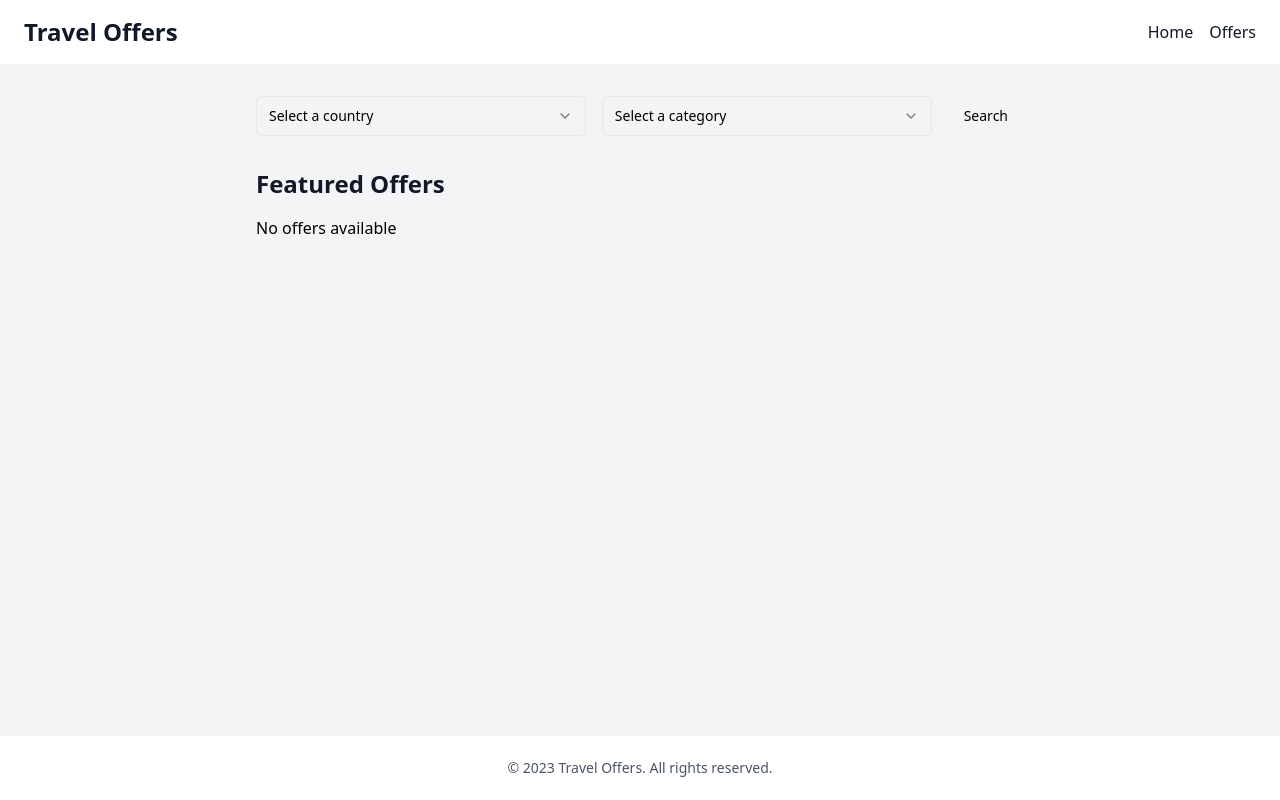
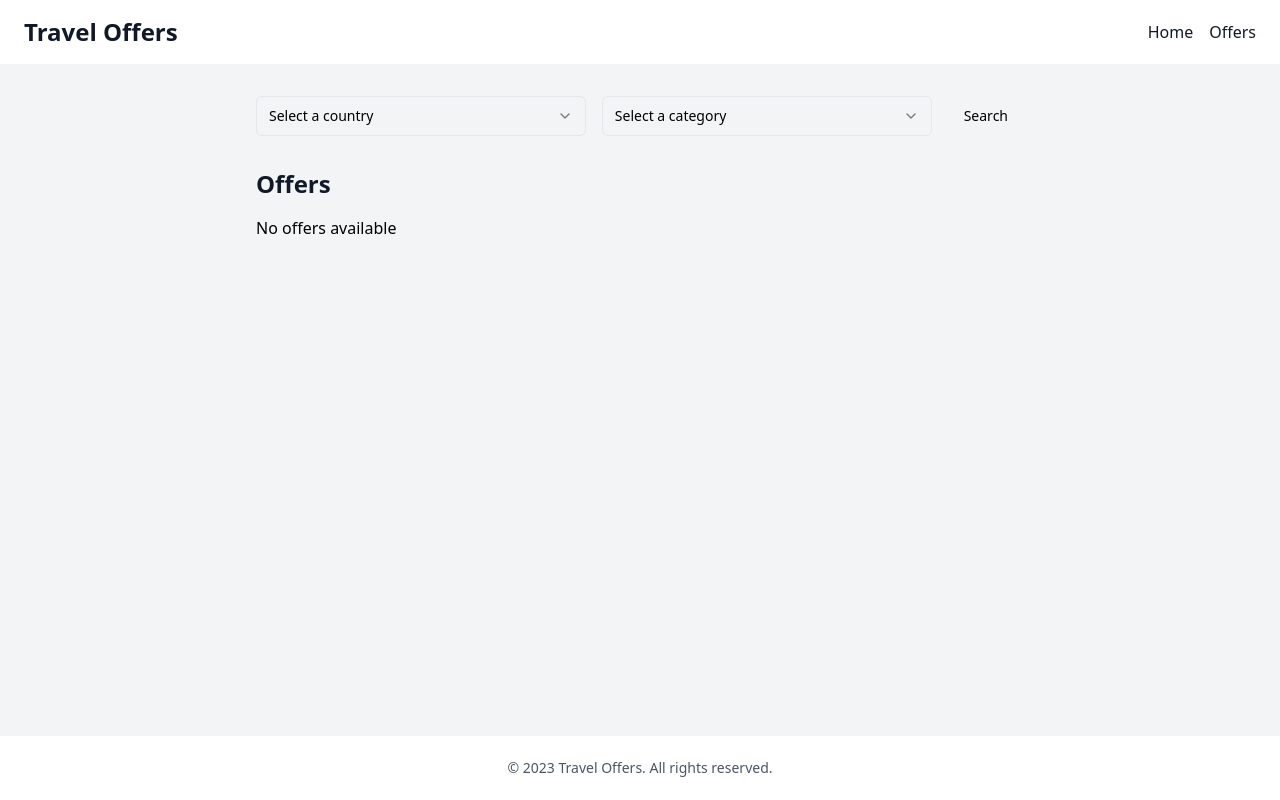
Before and after one commit to josugoar/starwars, a Django app: page /offers/ in a window 1280 px wide. Run offline with Django 4.2, Linux system fonts and the light colour scheme; data that the repository does not hold is empty; some libraries are stand-ins or nearby versions.

Commit message:
Correct offer list heading

```diff
--- a/offers/templates/offers/category_detail.html
+++ b/offers/templates/offers/category_detail.html
@@ -17,7 +17,7 @@
     </div>
   </section>
   <section>
-    <h2 class="text-2xl font-bold text-gray-900 dark:text-gray-100">Featured Offers</h2>
+    <h2 class="text-2xl font-bold text-gray-900 dark:text-gray-100">Offers</h2>
     <div class="grid grid-cols-1 sm:grid-cols-2 lg:grid-cols-3 gap-4 mt-4">
       {% for offer in category.offer_set.all() %}
         <div class="bg-white dark:bg-gray-700 rounded-md shadow-md p-4 transform transition duration-500 ease-in-out hover:scale-105">
--- a/offers/templates/offers/country_detail.html
+++ b/offers/templates/offers/country_detail.html
@@ -17,7 +17,7 @@
     </div>
   </section>
   <section>
-    <h2 class="text-2xl font-bold text-gray-900 dark:text-gray-100">Featured Offers</h2>
+    <h2 class="text-2xl font-bold text-gray-900 dark:text-gray-100">Offers</h2>
     <div class="grid grid-cols-1 sm:grid-cols-2 lg:grid-cols-3 gap-4 mt-4">
       {% for offer in country.offer_set.all() %}
         <div class="bg-white dark:bg-gray-700 rounded-md shadow-md p-4 transform transition duration-500 ease-in-out hover:scale-105">
--- a/offers/templates/offers/offer_list.html
+++ b/offers/templates/offers/offer_list.html
@@ -82,7 +82,7 @@
             type="submit">Search</button>
   </div>
   <section>
-    <h2 class="text-2xl font-bold text-gray-900 dark:text-gray-100">Featured Offers</h2>
+    <h2 class="text-2xl font-bold text-gray-900 dark:text-gray-100">Offers</h2>
     <div class="grid grid-cols-1 sm:grid-cols-2 lg:grid-cols-3 gap-4 mt-4">
       {% for offer in offer_list %}
         <div class="bg-white dark:bg-gray-700 rounded-md shadow-md p-4 transform transition duration-500 ease-in-out hover:scale-105">
```
